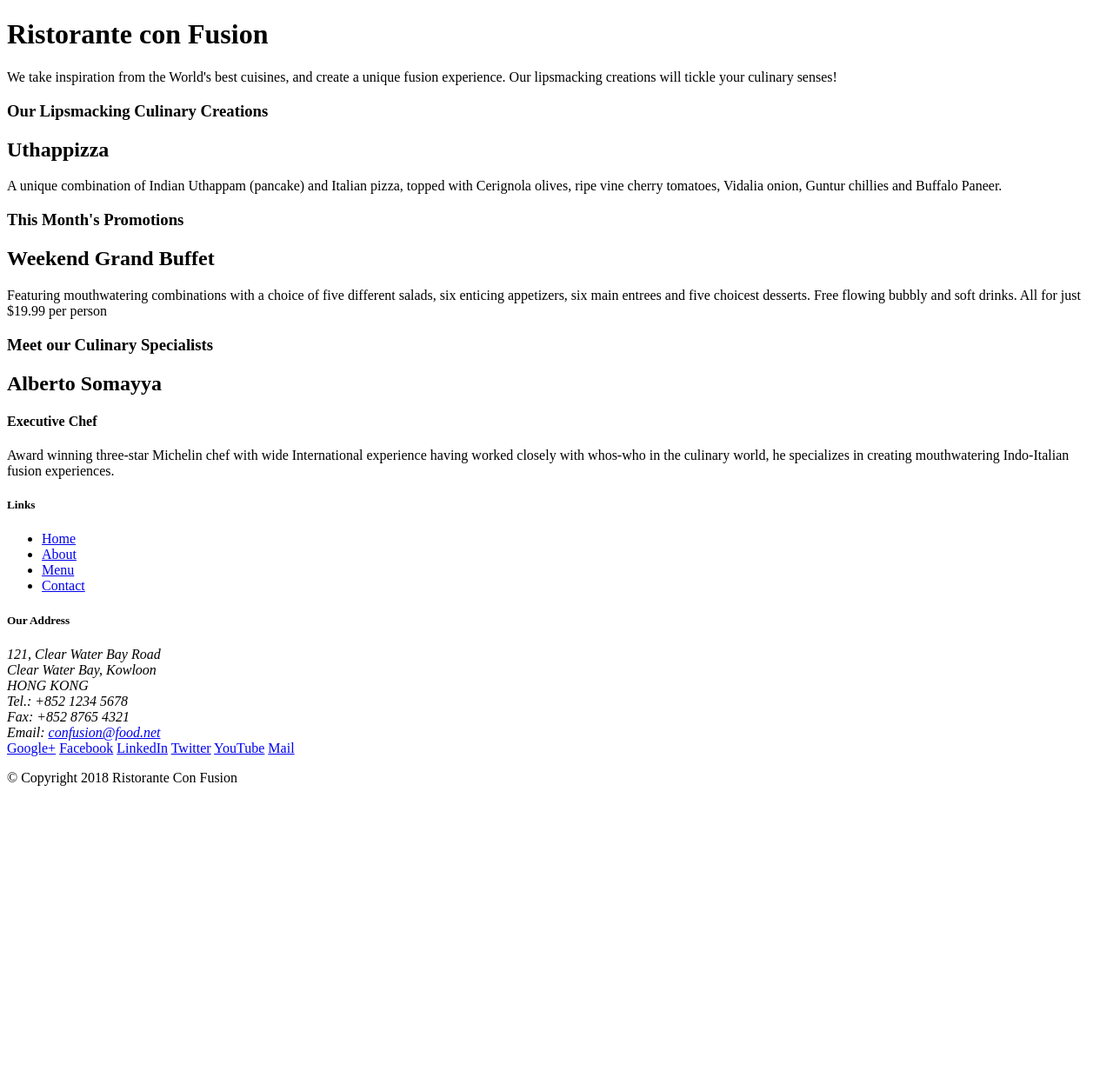
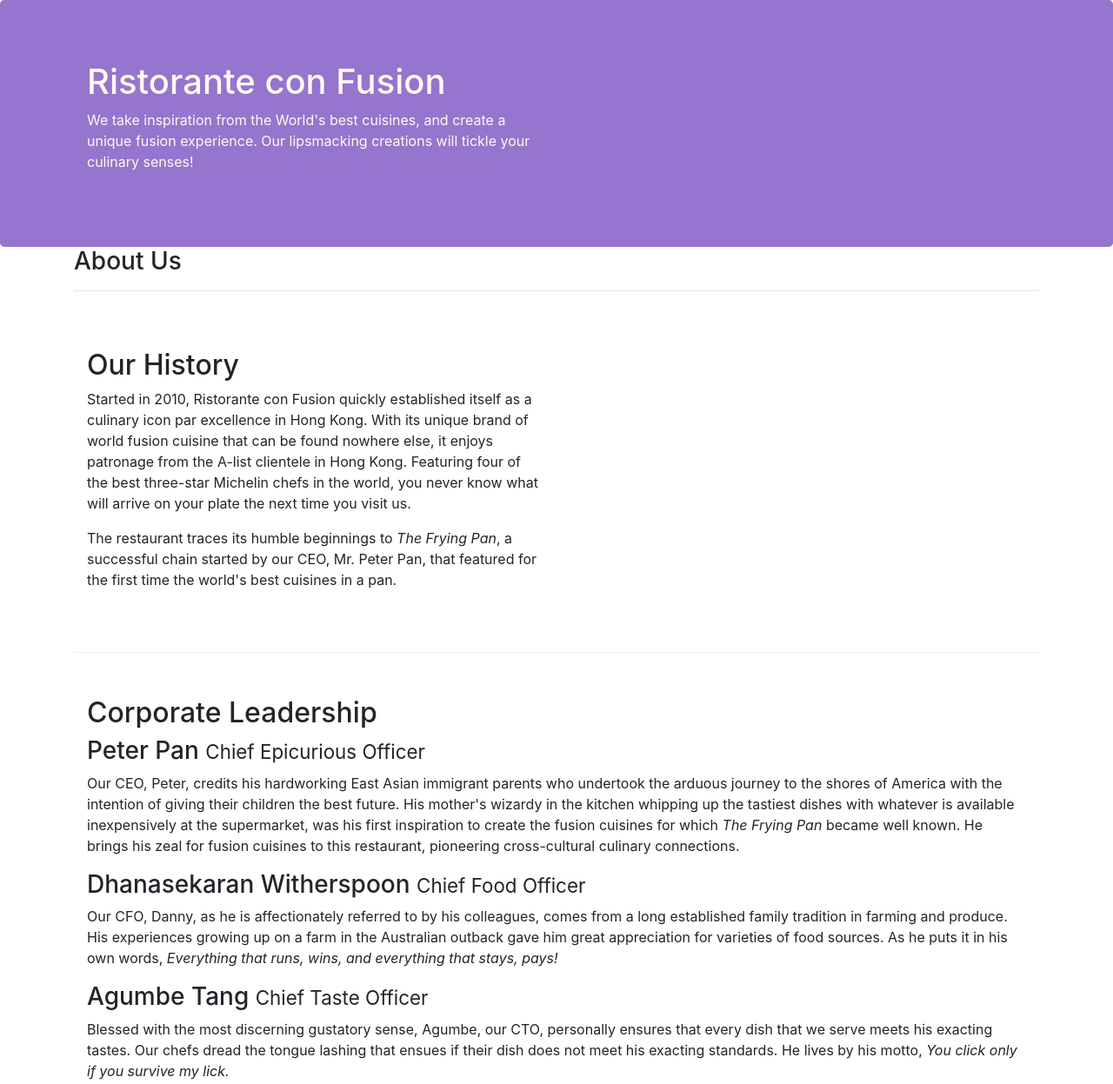
Before and after one commit to queendvc/coursera-front-end-dev, a website: page index.html in a window 1280 px wide. Shown: the top 1247 px of the page at 87% size. Before the commit the page ends 920 px from the top, so only its background shows below. Drawn offline with nearby package versions, Linux system fonts and the light colour scheme.

Commit message:
'assignment1-frontendweb-coursera'

```diff
--- /dev/null
+++ b/css/style.css
@@ -0,0 +1,24 @@
+.jumbotron{
+	background-color: #9575CD;
+	margin: 0px auto;
+	padding: 70px 30px 70px 30px;
+	color: floralwhite;
+}
+
+.row-header {
+	margin: 0px auto;
+	padding: 0px auto;
+}
+
+.row-content {
+	margin: 0px auto;
+	padding: 50px 0px 50px 0px;
+	border-bottom: 1px ridge;
+	min-height: 400px;
+}
+
+.footer {
+	background-color: #D1C4E9;
+	margin: 0px auto;
+	padding: 20px 0px 0px 0px;
+}
--- a/index.html
+++ b/index.html
@@ -2,71 +2,80 @@
 <html lang="en">
 
 <head>
-    <title>Ristorante Con Fusion</title>
+    <!-- Required meta tags always come first -->
+    <meta charset="utf-8">
+    <meta name="viewport" content="width=device-width, initial-scale=1, shrink-to-fit=no">
+    <meta http-equiv="x-ua-compatible" content="ie=edge">
+
+    <!-- Bootstrap CSS -->
+    <link rel="stylesheet" href="node_modules/bootstrap/dist/css/bootstrap.min.css">
+    <link rel="stylesheet" type="text/css" href="css/style.css">
+    <title>Ristorante Con Fusion: About Us</title>
+
 </head>
 
 <body>
 
-    <header>
-        <div>
-            <div>
-                <div>
+    <header class="jumbotron">
+        <div class="container">
+            <div class="row row-header">
+                <div class="col-12 col-sm-6">
                     <h1>Ristorante con Fusion</h1>
                     <p>We take inspiration from the World's best cuisines, and create a unique fusion experience. Our lipsmacking creations will tickle your culinary senses!</p>
                 </div>
-                <div>
+                <div class="col-12 col-sm">
                 </div>
             </div>
         </div>
     </header>
 
-    <div>
-        <div>
-            <div>
-                <h3>Our Lipsmacking Culinary Creations</h3>
+    <div class="container">
+        <div class="row">
+            <div class="col-12">
+               <h3>About Us</h3>
+               <hr>
+            </div>
+        </div>
+
+        <div class="row row-content">
+            <div class = "col-12 col-sm-6">
+                <h2>Our History</h2>
+                <p>Started in 2010, Ristorante con Fusion quickly established itself as a culinary icon par excellence in Hong Kong. With its unique brand of world fusion cuisine that can be found nowhere else, it enjoys patronage from the A-list clientele in Hong Kong.  Featuring four of the best three-star Michelin chefs in the world, you never know what will arrive on your plate the next time you visit us.</p>
+                <p>The restaurant traces its humble beginnings to <em>The Frying Pan</em>, a successful chain started by our CEO, Mr. Peter Pan, that featured for the first time the world's best cuisines in a pan.</p>
             </div>
             <div>
-                <h2>Uthappizza</h2>
-                <p>A unique combination of Indian Uthappam (pancake) and Italian pizza, topped with Cerignola olives, ripe vine cherry tomatoes, Vidalia onion, Guntur chillies and Buffalo Paneer.</p>
             </div>
         </div>
 
 
-        <div>
-            <div>
-                <h3>This Month's Promotions</h3>
+        <div class="row row-content">
+            <div class="col-12">
+                <h2>Corporate Leadership</h2>
+                <h3>Peter Pan <small>Chief Epicurious Officer</small></h3>
+                <p class="d-none d-sm-block">Our CEO, Peter, credits his hardworking East Asian immigrant parents who undertook the arduous journey to the shores of America with the intention of giving their children the best future. His mother's wizardy in the kitchen whipping up the tastiest dishes with whatever is available inexpensively at the supermarket, was his first inspiration to create the fusion cuisines for which <em>The Frying Pan</em> became well known. He brings his zeal for fusion cuisines to this restaurant, pioneering cross-cultural culinary connections.</p>
+                <h3>Dhanasekaran Witherspoon <small>Chief Food Officer</small></h3>
+                <p class="d-none d-sm-block">Our CFO, Danny, as he is affectionately referred to by his colleagues, comes from a long established family tradition in farming and produce. His experiences growing up on a farm in the Australian outback gave him great appreciation for varieties of food sources. As he puts it in his own words, <em>Everything that runs, wins, and everything that stays, pays!</em></p>
+                <h3>Agumbe Tang <small>Chief Taste Officer</small></h3>
+                <p class="d-none d-sm-block">Blessed with the most discerning gustatory sense, Agumbe, our CTO, personally ensures that every dish that we serve meets his exacting tastes. Our chefs dread the tongue lashing that ensues if their dish does not meet his exacting standards. He lives by his motto, <em>You click only if you survive my lick.</em></p>
+                <h3>Alberto Somayya <small>Executive Chef</small></h3>
+                <p class="d-none d-sm-block">Award winning three-star Michelin chef with wide International experience having worked closely with whos-who in the culinary world, he specializes in creating mouthwatering Indo-Italian fusion experiences. He says, <em>Put together the cuisines from the two craziest cultures, and you get a winning hit! Amma Mia!</em></p>
             </div>
-            <div>
-                <h2>Weekend Grand Buffet</h2>
-                <p>Featuring mouthwatering combinations with a choice of five different salads, six enticing appetizers, six main entrees and five choicest desserts. Free flowing bubbly and soft drinks. All for just $19.99 per person </p>
-            </div>
-        </div>
-
-        <div>
-            <div>
-                <h3>Meet our Culinary Specialists</h3>
-            </div>
-            <div>
-                <h2>Alberto Somayya</h2>
-                <h4>Executive Chef</h4>
-                <p>Award winning three-star Michelin chef with wide International experience having worked closely with whos-who in the culinary world, he specializes in creating mouthwatering Indo-Italian fusion experiences. </p>
-            </div>
-        </div>
+       </div>
     </div>
 
-    <footer>
-        <div>
-            <div>
-                <div>
+    <footer class="footer">
+        <div class="container">
+            <div class="row">
+                <div class="col-4 offset-1 col-sm-2">
                     <h5>Links</h5>
-                    <ul>
+                    <ul class="list-unstyled">
                         <li><a href="#">Home</a></li>
                         <li><a href="#">About</a></li>
                         <li><a href="#">Menu</a></li>
                         <li><a href="#">Contact</a></li>
                     </ul>
                 </div>
-                <div>
+                <div class="col-7 col-sm-5">
                     <h5>Our Address</h5>
                     <address>
 		              121, Clear Water Bay Road<br>
@@ -77,8 +86,8 @@
 		              Email: <a href="mailto:confusion@food.net">confusion@food.net</a>
 		           </address>
                 </div>
-                <div>
-                    <div>
+                <div class="col-12 col-sm-4 align-self-center">
+                    <div class="text-center">
                         <a href="http://google.com/+">Google+</a>
                         <a href="http://www.facebook.com/profile.php?id=">Facebook</a>
                         <a href="http://www.linkedin.com/in/">LinkedIn</a>
@@ -88,13 +97,17 @@
                     </div>
                 </div>
            </div>
-           <div>
-                <div>
+           <div class="row justify-content-center">
+                <div class="col-auto">
                     <p>© Copyright 2018 Ristorante Con Fusion</p>
                 </div>
            </div>
         </div>
     </footer>
+    <!-- jQuery first, then Popper.js, then Bootstrap JS. -->
+    <script src="node_modules/jquery/dist/jquery.slim.min.js"></script>
+    <script src="node_modules/popper.js/dist/umd/popper.min.js"></script>
+    <script src="node_modules/bootstrap/dist/js/bootstrap.min.js"></script>
 
 </body>
 
--- a/package.json
+++ b/package.json
@@ -12,5 +12,10 @@
   "license": "ISC",
   "devDependencies": {
     "lite-server": "^2.3.0"
+  },
+  "dependencies": {
+    "bootstrap": "^4.0.0",
+    "jquery": "^3.3.1",
+    "popper.js": "^1.12.9"
   }
 }
```
Also changed, not shown: 1 other file.
